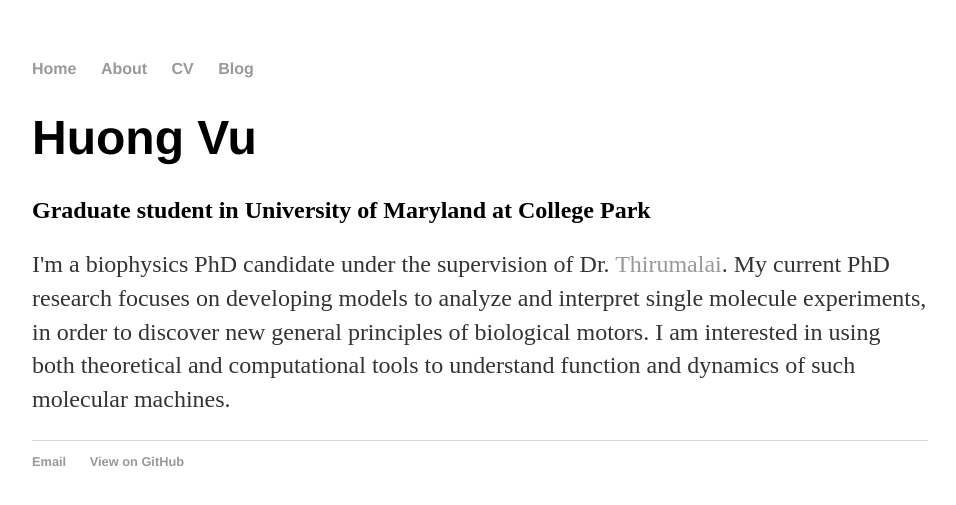
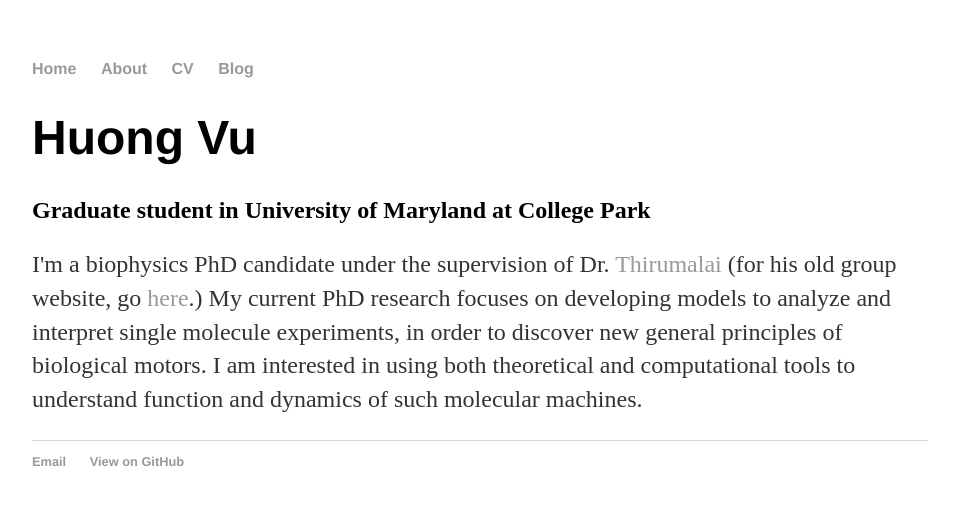
Before and after one commit to huongtvu/meoy9.github.io, a Jekyll site: the page built from index.html, in a window 1280 px wide. Shown: the top 505 px of the page, without its empty margins (160-1116 px from the left). Built offline with Jekyll 4.4.1, drawn with Linux system fonts in a browser that asks for light colours.

Commit message:
Update index.html

```diff
--- a/index.html
+++ b/index.html
@@ -5,7 +5,7 @@ title: Huong Vu, Graduate Student in University of Maryland at College Park
 <div class="blurb">
 	<h1>Huong Vu</h1>
 	<h2>Graduate student in University of Maryland at College Park </h2>
-	<p> I'm a biophysics PhD candidate under the supervision of Dr. <a href="https://sites.cns.utexas.edu/thirumalai">Thirumalai</a>.
+	<p> I'm a biophysics PhD candidate under the supervision of Dr. <a href="https://sites.cns.utexas.edu/thirumalai">Thirumalai</a> (for his old group website, go <a href="http://biotheory.umd.edu/">here</a>.)
 		My current PhD research focuses on developing models to analyze and interpret single molecule experiments, in order to discover new general principles of biological motors.
 		I am interested in using both theoretical and computational tools to understand function and dynamics of such molecular machines.
 
```
